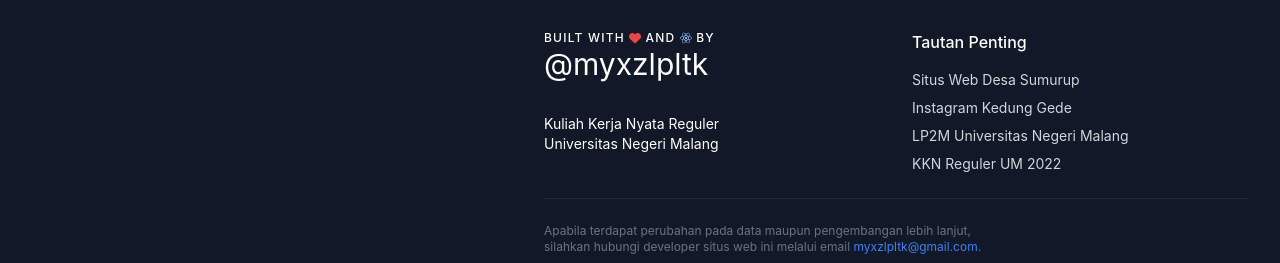
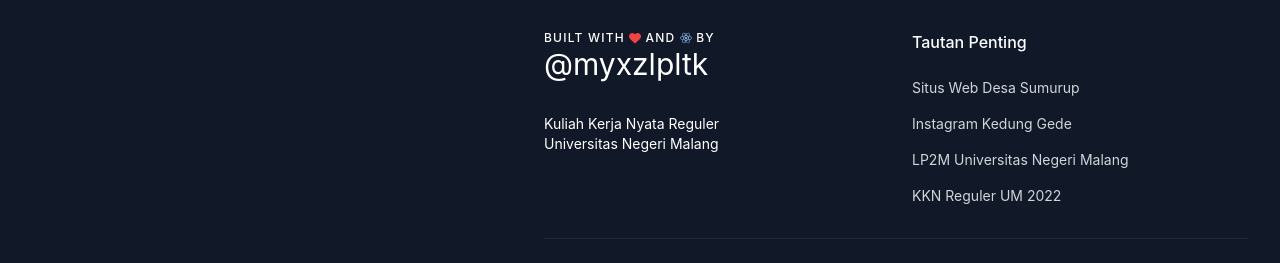
Before and after one commit to myxzlpltk/wisata-sumurup-reactjs, a React (Create React App) app: page /#home in a window 1280 px wide. Shown: the part 1480-1743 px from the top of the page. Built offline with nearby package versions, Linux system fonts and the light colour scheme.

Commit message:
just upgrade for lighthouse

```diff
--- a/src/app/components/slide-buttons.jsx
+++ b/src/app/components/slide-buttons.jsx
@@ -16,6 +16,7 @@ const SlideButtons = ({ allowSlidePrev, allowSlideNext }) => {
         className="rounded-full p-2 aspect-square flex items-center justify-center bg-white hover:bg-secondary disabled:bg-gray-500 text-black disabled:text-white"
         disabled={!allowSlidePrev}
         onClick={allowSlidePrev ? () => swiper.slidePrev() : null}
+        aria-label="Slide sebelumnya"
       >
         <FontAwesomeIcon icon={faChevronLeft} />
       </button>
@@ -23,6 +24,7 @@ const SlideButtons = ({ allowSlidePrev, allowSlideNext }) => {
         className="rounded-full p-2 aspect-square flex items-center justify-center bg-white hover:bg-secondary disabled:bg-gray-500 text-black disabled:text-white"
         disabled={!allowSlideNext}
         onClick={allowSlideNext ? () => swiper.slideNext() : null}
+        aria-label="Slide selanjutnya"
       >
         <FontAwesomeIcon icon={faChevronRight} />
       </button>
--- a/src/app/components/social-media-card.jsx
+++ b/src/app/components/social-media-card.jsx
@@ -16,11 +16,13 @@ const SocialMediaCard = (props) => {
       className="group hover:scale-105 cursor-pointer transition duration-300 ease-in-out"
       style={{ maxWidth: width }}
       onClick={onClick}
+      aria-label={`Postingan komunitas di ${type}`}
+      role="feed"
     >
       <Image
         src={fallback}
         webp={placeholder}
-        alt="Postingan komunitas"
+        alt={`Postingan komunitas di ${type}`}
         className="rounded-lg"
       />
       <div className="absolute bottom-0 right-0 p-2">
--- a/src/app/organisms/footer.jsx
+++ b/src/app/organisms/footer.jsx
@@ -9,7 +9,6 @@ const Footer = () => {
   return (
     <footer
       id="contact"
-      aria-label="Site Footer"
       className="bg-gray-900 text-white lg:grid lg:grid-cols-5"
     >
       <div className="hidden lg:relative lg:col-span-2 lg:block">
@@ -51,24 +50,27 @@ const Footer = () => {
           <div>
             <p className="font-medium">Tautan Penting</p>
 
-            <nav className="mt-4 flex flex-col space-y-2 text-sm text-gray-300">
+            <nav className="mt-4 flex flex-col text-sm text-gray-300">
               <a
-                className="hover:opacity-75"
+                className="py-2 hover:opacity-75"
                 href="https://sumurup-bendungan.trenggalekkab.go.id/"
               >
                 Situs Web Desa Sumurup
               </a>
               <a
-                className="hover:opacity-75"
+                className="py-2 hover:opacity-75"
                 href="https://instagram.com/kedung.gede"
               >
                 Instagram Kedung Gede
               </a>
-              <a className="hover:opacity-75" href="https://kkn.lp2m.um.ac.id">
+              <a
+                className="py-2 hover:opacity-75"
+                href="https://kkn.lp2m.um.ac.id"
+              >
                 LP2M Universitas Negeri Malang
               </a>
               <a
-                className="hover:opacity-75"
+                className="py-2 hover:opacity-75"
                 href="https://www.instagram.com/kknreg.um_sumurup22/"
               >
                 KKN Reguler UM 2022
--- a/src/app/organisms/navbar.jsx
+++ b/src/app/organisms/navbar.jsx
@@ -74,7 +74,6 @@ const Navbar = () => {
                   {navigation.map((item) => (
                     <Link
                       href={`#${item.href}`}
-                      render={(props) => <button {...props} />}
                       key={item.name}
                       to={item.href}
                       spy={true}
```
